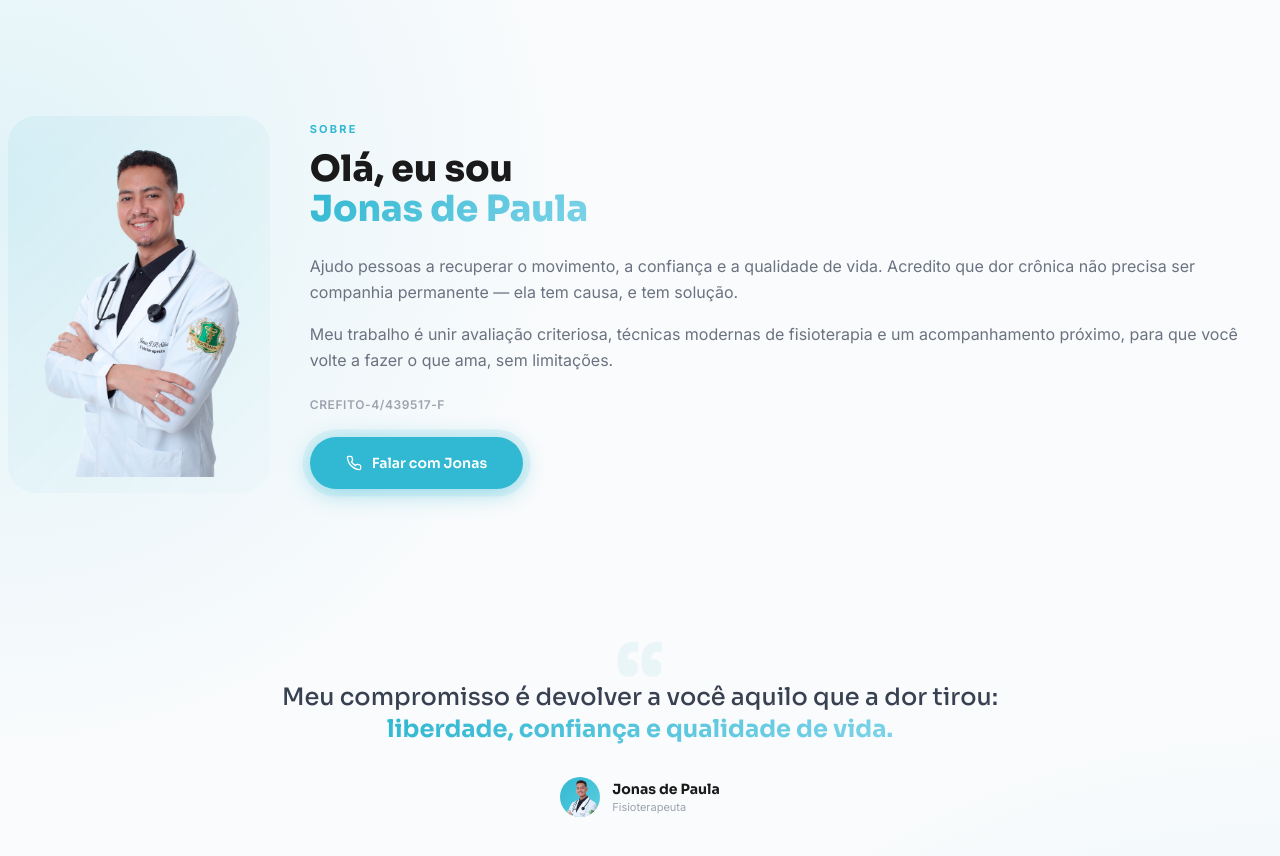
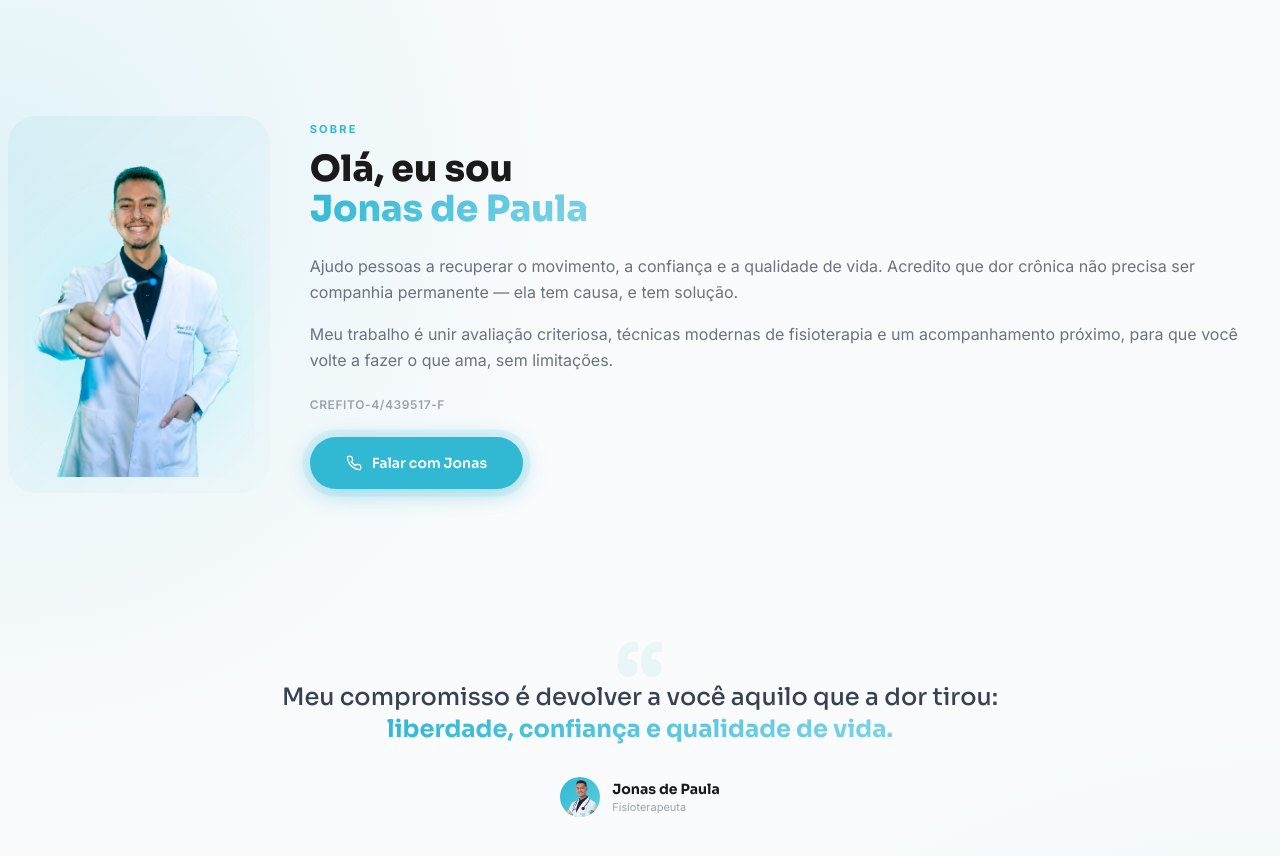
Before and after one commit to emersonbruno46-debug/jonasdepaula, a React (Vite) app: page / in a window 1280 px wide. Shown: the part 2480-3336 px from the top of the page. Built offline with nearby package versions, Linux system fonts and the light colour scheme; the HTML template or start-up script is replaced by a standard one.

Commit message:
chore: atualizar foto de perfil na seção SOBRE

```diff
--- a/src/pages/PremiumLanding.tsx
+++ b/src/pages/PremiumLanding.tsx
@@ -238,7 +238,7 @@ function About() {
           <div className="flex-shrink-0">
             <div className="relative">
               <div className="absolute -inset-4 rounded-[28px]" style={{ background: "linear-gradient(135deg, rgba(49,184,210,0.08), rgba(49,184,210,0.02))" }} />
-              <img src="/jonas-portrait.png" alt="Jonas de Paula" className="relative w-[260px] md:w-[320px] object-contain rounded-[24px]" />
+              <img src="/jonas-portrait-certo-2.png" alt="Jonas de Paula" className="relative w-[260px] md:w-[320px] object-contain rounded-[24px]" />
             </div>
           </div>
         </Reveal>
```
Also changed, not shown: public/jonas-portrait-certo-2.png (added).
